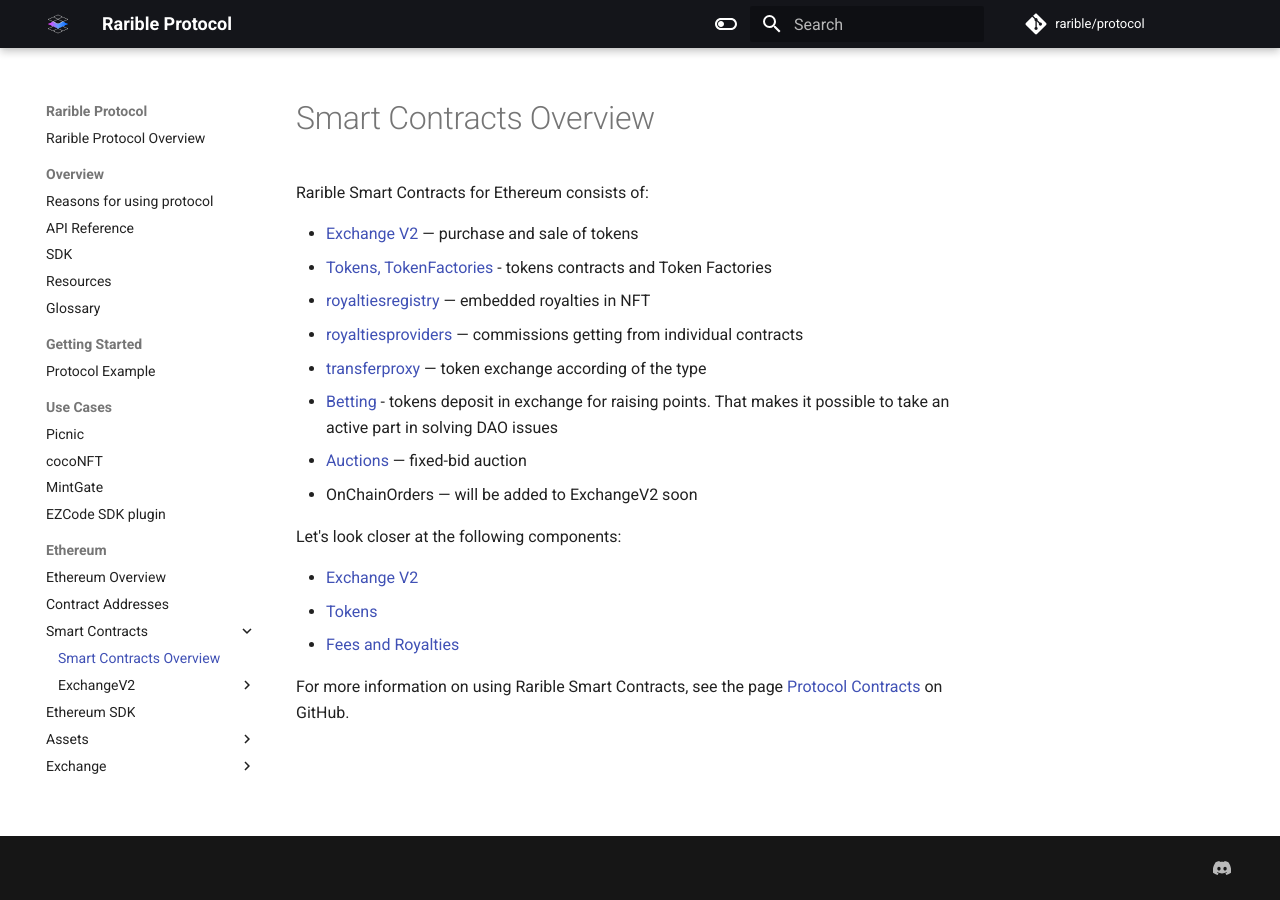
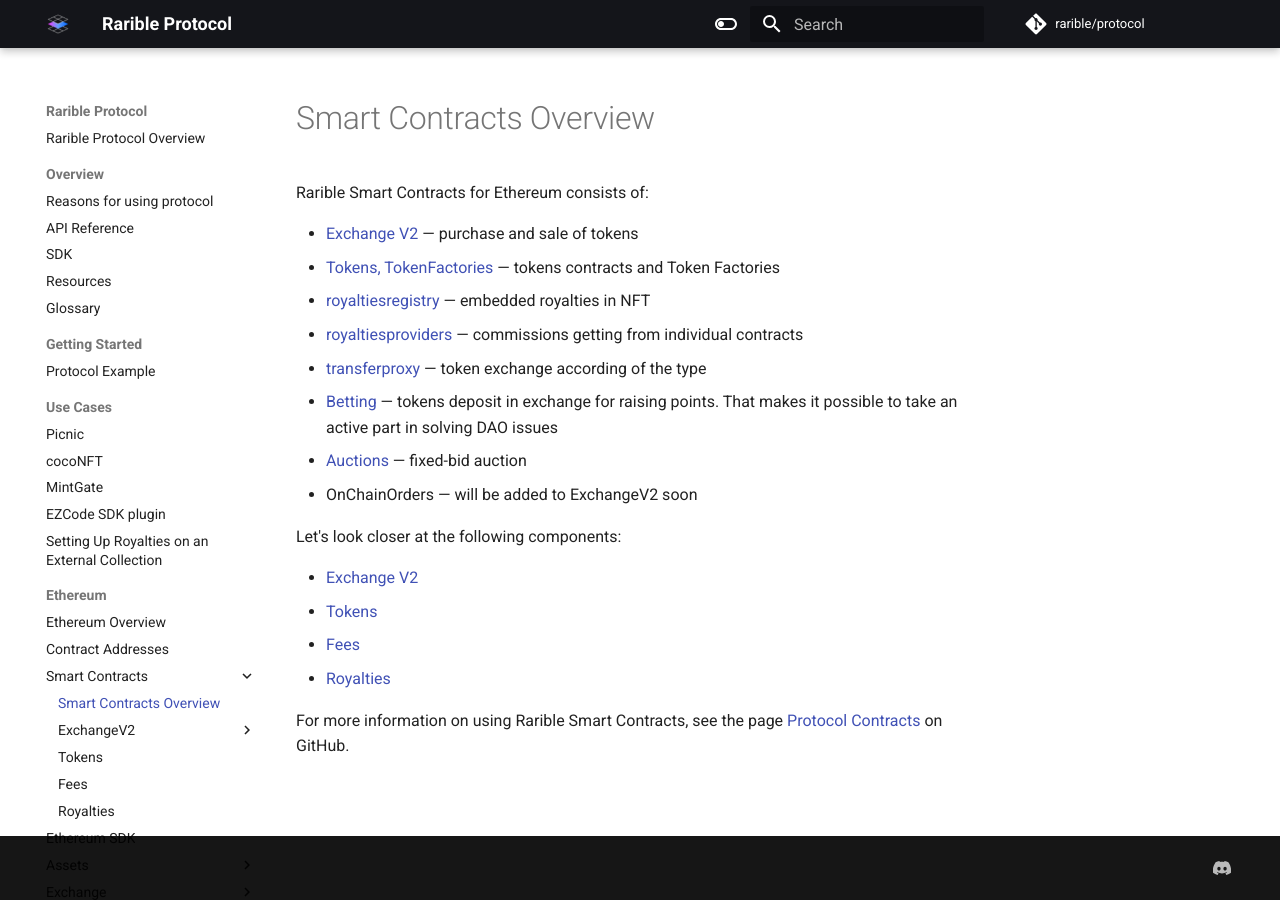
Before and after one commit to rarible/protocol, an MkDocs documentation site: the page built from docs/ethereum/smart-contracts/smart-contracts.md, in a window 1280 px wide. Built offline with MkDocs 1.6.1 and Material for MkDocs 9.7.7, drawn with Linux system fonts in a browser that asks for light colours; comment, search, counter and statistics services are not loaded.

Commit message:
Add and update smart contracts docs 2

```diff
--- a/docs/ethereum/smart-contracts/smart-contracts.md
+++ b/docs/ethereum/smart-contracts/smart-contracts.md
@@ -2,19 +2,20 @@
 
 Rarible Smart Contracts for Ethereum consists of:
 
-- [Exchange V2](https://github.com/rarible/protocol-contracts/tree/master/exchange-v2) — purchase and sale of tokens
-- [Tokens, TokenFactories](https://github.com/rarible/protocol-contracts/tree/master/tokens) - tokens contracts and Token Factories
-- [royaltiesregistry](https://github.com/rarible/protocol-contracts/tree/master/royalties-registry) — embedded royalties in NFT
-- [royaltiesproviders](https://github.com/rarible/protocol-contracts/tree/master/royalties) — commissions getting from individual contracts
-- [transferproxy](https://github.com/rarible/protocol-contracts/tree/master/transfer-proxy) — token exchange according of the type
-- [Betting](https://github.com/rarible/protocol-contracts/tree/master/staking) - tokens deposit in exchange for raising points. That makes it possible to take an active part in solving DAO issues
-- [Auctions](https://github.com/rarible/protocol-contracts/tree/RPC-107-Auction/auction ) — fixed-bid auction
-- OnChainOrders — will be added to ExchangeV2 soon
+* [Exchange V2](https://github.com/rarible/protocol-contracts/tree/master/exchange-v2) — purchase and sale of tokens
+* [Tokens, TokenFactories](https://github.com/rarible/protocol-contracts/tree/master/tokens) — tokens contracts and Token Factories
+* [royaltiesregistry](https://github.com/rarible/protocol-contracts/tree/master/royalties-registry) — embedded royalties in NFT
+* [royaltiesproviders](https://github.com/rarible/protocol-contracts/tree/master/royalties) — commissions getting from individual contracts
+* [transferproxy](https://github.com/rarible/protocol-contracts/tree/master/transfer-proxy) — token exchange according of the type
+* [Betting](https://github.com/rarible/protocol-contracts/tree/master/staking) — tokens deposit in exchange for raising points. That makes it possible to take an active part in solving DAO issues
+* [Auctions](https://github.com/rarible/protocol-contracts/tree/RPC-107-Auction/auction ) — fixed-bid auction
+* OnChainOrders — will be added to ExchangeV2 soon
 
 Let's look closer at the following components:
 
-- [Exchange V2](exchangev2-overview.md)
-- [Tokens]()
-- [Fees and Royalties]()
+* [Exchange V2](exchangev2-overview.md)
+* [Tokens](tokens.md)
+* [Fees](fees.md)
+* [Royalties](royalties.md)
 
 For more information on using Rarible Smart Contracts, see the page [Protocol Contracts](https://github.com/rarible/protocol-contracts) on GitHub.
--- a/mkdocs.yml
+++ b/mkdocs.yml
@@ -16,6 +16,7 @@
       - 'cocoNFT': 'use-cases/coconft.md'
       - 'MintGate': 'use-cases/mintgate.md'
       - 'EZCode SDK plugin': 'use-cases/bubblesdk.md'
+      - 'Setting Up Royalties on an External Collection': 'use-cases/royalties-on-a-external-collection.md'
   - 'Ethereum':
       - 'Ethereum Overview': 'ethereum/ethereum-overview.md'
       - 'Contract Addresses': 'ethereum/contract-addresses.md'
@@ -26,12 +27,14 @@
               - 'ExchangeV2 Matching Orders': 'ethereum/smart-contracts/exchangev2-matching-orders.md'
               - 'ExchangeV2 Sell and Bid': 'ethereum/smart-contracts/exchangev2-sell-bid.md'
               - 'ExchangeV2 Update and Cancel': 'ethereum/smart-contracts/exchangev2-update-cancel.md'
+          - 'Tokens': 'ethereum/smart-contracts/tokens.md'
+          - 'Fees': 'ethereum/smart-contracts/fees.md'
+          - 'Royalties': 'ethereum/smart-contracts/royalties.md'
       - 'Ethereum SDK': 'ethereum/sdk/ethereum-sdk.md'
       - 'Assets':
           - 'Creating': 'ethereum/assets/creating-an-asset.md'
           - 'Token Factories': 'ethereum/assets/token-factories.md'
-          - 'Royalties Schema': 'ethereum/assets/royalties-schema.md'
-          - 'Setting Up Royalties on an External Collection': 'ethereum/assets/royalties-on-a-external-collection.md'
+          - 'Royalties Schema': 'ethereum/assets/royalties.md'
           - 'Asset Discovery': 'ethereum/assets/asset-discovery.md'
       - 'Exchange':
           - 'Exchange Overview': 'ethereum/exchange/exchange-overview.md'
```
Also changed, not shown: docs/ethereum/assets/royalties-on-a-external-collection.md (deleted, +0 -43 lines), docs/ethereum/assets/royalties-schema.md (deleted, +0 -47 lines), docs/ethereum/ethereum-overview.md (+1 -1 lines), docs/ethereum/smart-contracts/architecture.md (deleted, +0 -9 lines), docs/ethereum/smart-contracts/fees.md (added, +51 -0 lines), docs/ethereum/smart-contracts/royalties.md (added, +50 -0 lines), docs/ethereum/smart-contracts/tokens.md (added, +154 -0 lines), docs/use-cases/royalties-on-a-external-collection.md (added, +35 -0 lines), docs/ethereum/api/create-lazy-minting.md (added), docs/ethereum/api/create-orders.md (added), docs/ethereum/api/search-items.md (added), docs/ethereum/api/search-orders.md (added), docs/ethereum/img/eth_4.png (added), docs/ethereum/img/eth_5.png (added), 4 more files.
